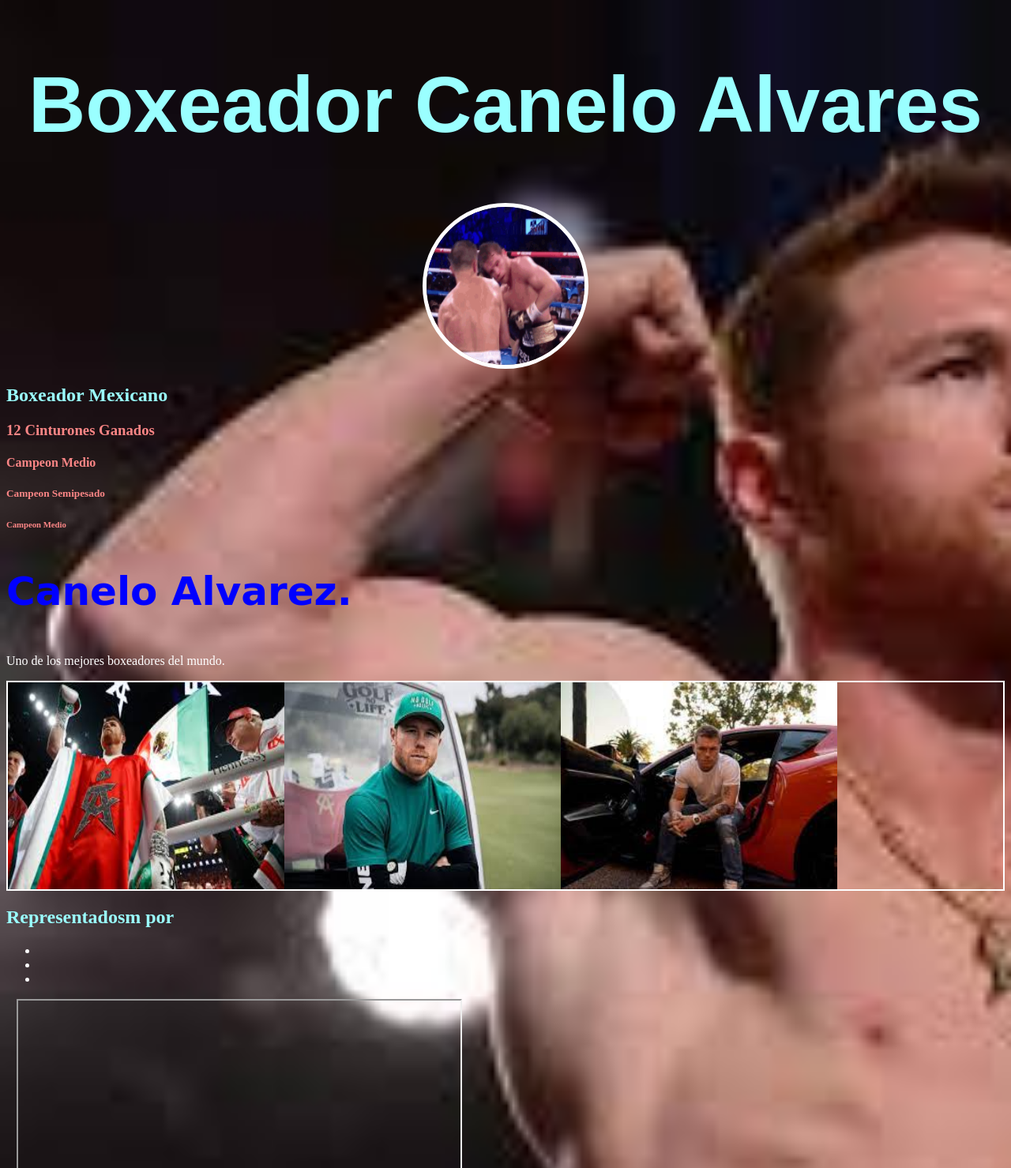
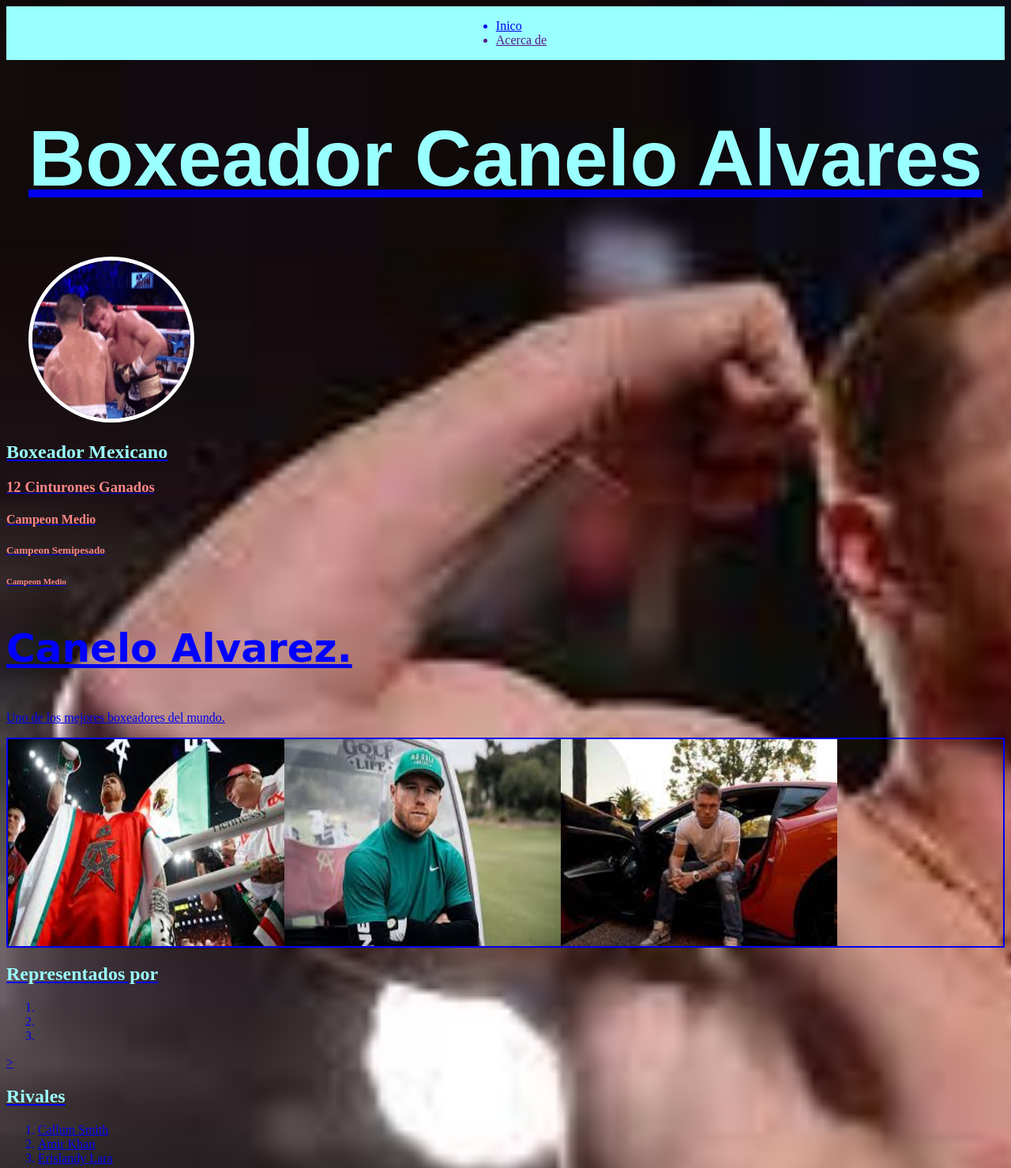
Before and after one commit to Masterchief2074/PaginaWebLakeForest, a plain HTML site: page index.html in a window 1280 px wide. Shown: the top 1479 px of the page at 79% size. Drawn offline with Linux system fonts and the light colour scheme.

Commit message:
Enlace catualizacion 3

```diff
--- a/css/style.css
+++ b/css/style.css
@@ -75,6 +75,23 @@ h6{
 
  .galeria img{
  width:350px;
+ }
+
+ nav{
+     display: flex;
+     justify-content: space-around;
+     align-items; center;
+background-color: rgb(154, 255, 255);
+ }
+
+ nav ul{
+        display
+        justify
+        align-items
+        list-style
+}
 
 
- }
+nav ul li{
+    margin: 0 10ps;
+}
--- a/index.html
+++ b/index.html
@@ -11,7 +11,21 @@
 
 <body>
 
+  <div>
+  <nav>
+        <ul>
+          <a href="#parrafo">
+             <li>Inico</li>
+          </a>
+          <a href="">
+            <li>Acerca de</li>
+         </a>
+        </ul>
+  </div>
+
+
 <div class="inicio">
+  <a href="#peleadores">
   <h1>Boxeador Canelo Alvares</h1>
   <img src="img/canelo.gif" width="200px" height="200px">
 </div>
@@ -37,13 +51,25 @@
       <img src="img/guadalajara.jpg"alt"Canelo en su ciudad">
 </div>
 
-<h2> Representadosm por </h2>
-<ul>
+<h2> Representados por </h2>
+<ol>
    <li>       </li>
    <li>       </li>
    <li>       </li>
-</ul>>
-<iframe width="560" height="315" >
+</ol>>
+
+<h2> Rivales </h2>
+<ol>
+   <li> Callum Smith </li>
+   <li> Amir Khan </li>
+   <li> Erislandy Lara </li>
+</ol>>
+
+<a= href=""https:>
+ Cisita a Google
+</a>
+
+<iframe width="560" height="315" src "">
 
 </iframe>
 
```
